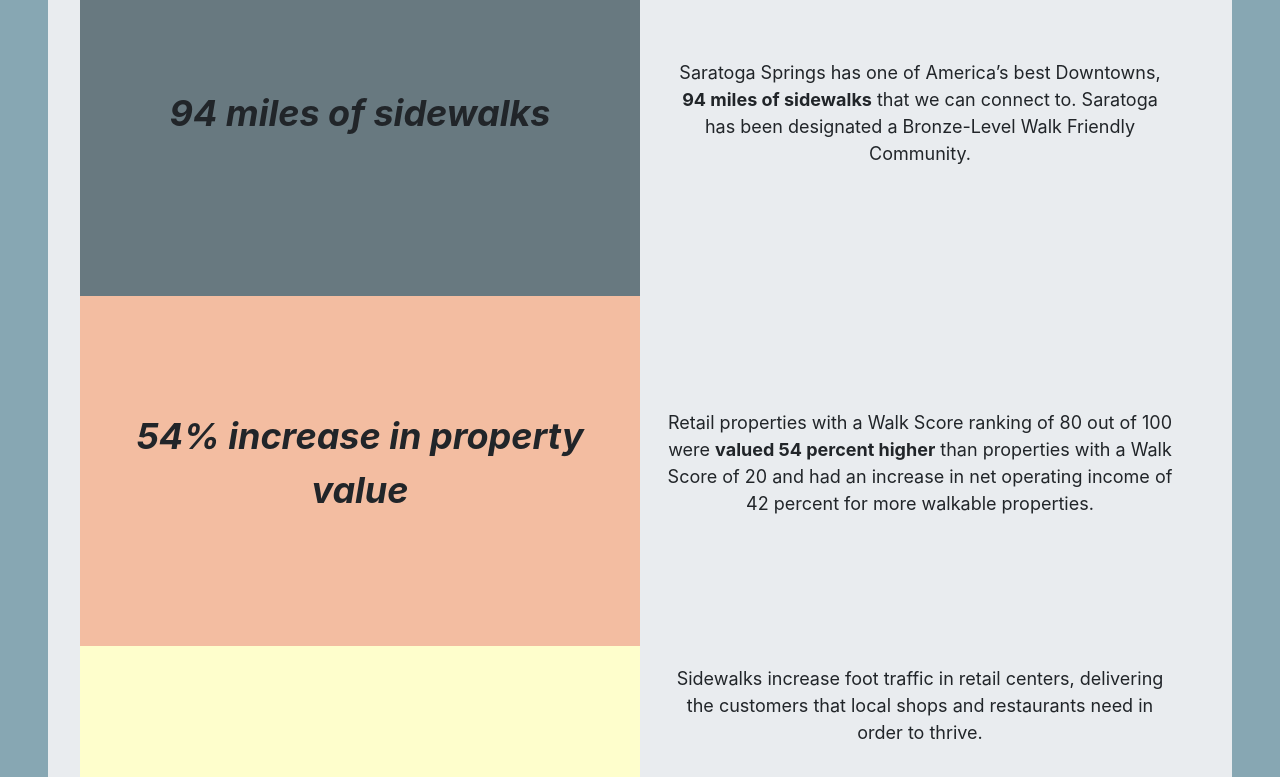
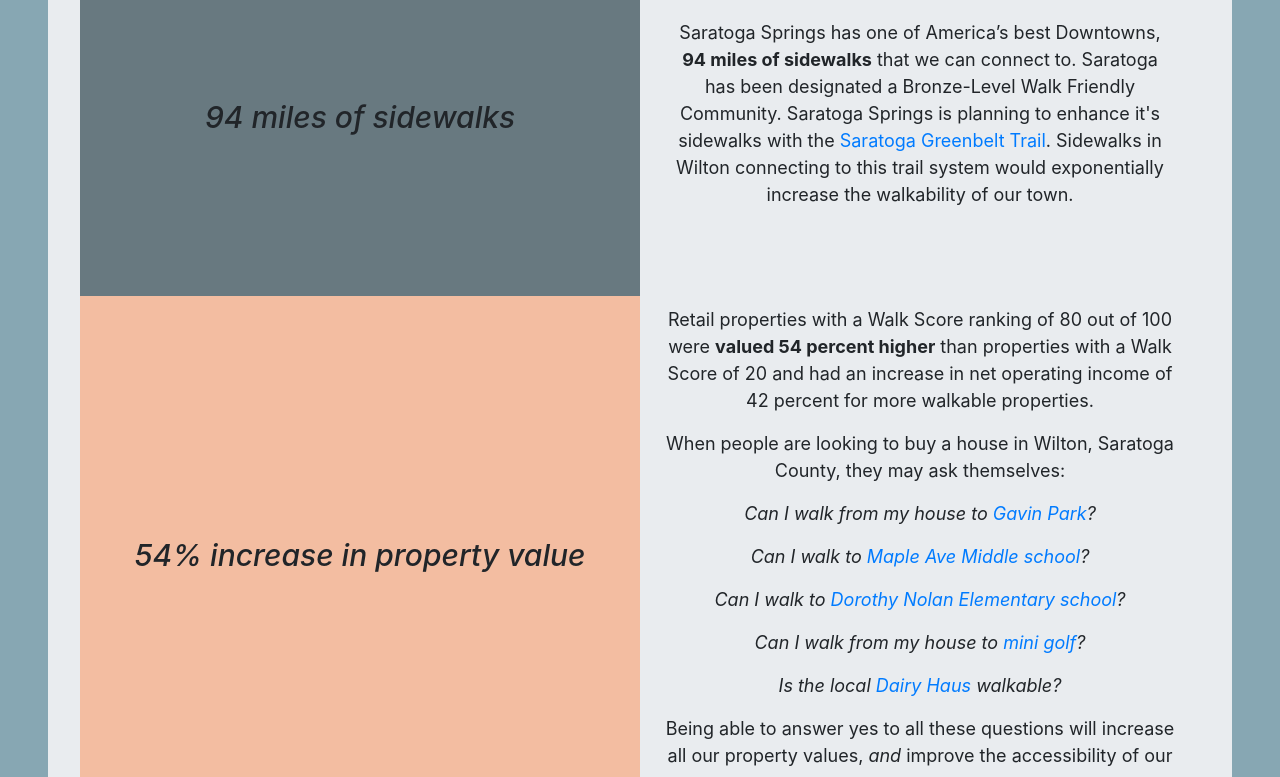
Before and after one commit to stacey-gammon/walkwiltonny, a Next.js app: page / in a window 1280 px wide. Shown: the part 840-1617 px from the top of the page. Built offline with nearby package versions, Linux system fonts and the light colour scheme.

Commit message:
add questions and links

```diff
--- a/pages/index.js
+++ b/pages/index.js
@@ -69,7 +69,7 @@ export default function Home() {
             <Row className="InfoSectionRow">
               <Col className="InfoSectionCallout" style={{ backgroundColor: '#687980' }}>
                 <div className="InfoSectionCalloutText">
-                  <p>94 miles of sidewalks</p>
+                  <h3>94 miles of sidewalks</h3>
                 </div>
               </Col>
               <Col className="InfoSectionCallout">
@@ -77,7 +77,13 @@ export default function Home() {
                   <p>
                     Saratoga Springs has one of America’s best Downtowns,{' '}
                     <b>94 miles of sidewalks</b> that we can connect to. Saratoga has been
-                    designated a Bronze-Level Walk Friendly Community.
+                    designated a Bronze-Level Walk Friendly Community. Saratoga Springs is planning
+                    to enhance it's sidewalks with the{' '}
+                    <a href="https://www.saratoga-springs.org/2425/Saratoga-Greenbelt-Trail">
+                      Saratoga Greenbelt Trail
+                    </a>
+                    . Sidewalks in Wilton connecting to this trail system would exponentially
+                    increase the walkability of our town.
                   </p>
                 </div>
               </Col>
@@ -86,7 +92,7 @@ export default function Home() {
             <Row className="InfoSectionRow">
               <Col className="InfoSectionCallout" style={{ backgroundColor: '#f3bda1' }}>
                 <div className="InfoSectionCalloutText">
-                  <p>54% increase in property value</p>
+                  <h3>54% increase in property value</h3>
                 </div>
               </Col>
               <Col className="InfoSectionCallout">
@@ -96,6 +102,50 @@ export default function Home() {
                     <b>valued 54 percent higher</b> than properties with a Walk Score of 20 and had
                     an increase in net operating income of 42 percent for more walkable properties.
                   </p>
+                  <p>
+                    When people are looking to buy a house in Wilton, Saratoga County, they may ask
+                    themselves:
+                  </p>
+                  <p>
+                    <i>
+                      Can I walk from my house to{' '}
+                      <a href="https://townofwilton.com/departments/gavin-park/">Gavin Park</a>?
+                    </i>
+                  </p>
+                  <p>
+                    <i>
+                      Can I walk to{' '}
+                      <a href="https://www.saratogaschools.org/MapleAvenue.cfm?subpage=1377009">
+                        Maple Ave Middle school
+                      </a>
+                      ?
+                    </i>
+                  </p>
+                  <p>
+                    <i>
+                      Can I walk to{' '}
+                      <a href="https://www.saratogaschools.org/DorothyNolan.cfm">
+                        Dorothy Nolan Elementary school
+                      </a>
+                      ?
+                    </i>
+                  </p>
+                  <p>
+                    <i>
+                      Can I walk from my house to{' '}
+                      <a href="https://olde-saratoga-miniature-golf.business.site">mini golf</a>?
+                    </i>
+                  </p>
+                  <p>
+                    <i>
+                      Is the local <a href="https://www.dairyhaus.com/">Dairy Haus</a> walkable?
+                    </i>
+                  </p>
+
+                  <p>
+                    Being able to answer yes to all these questions will increase all our property
+                    values, <i>and</i> improve the accessibility of our area.
+                  </p>
                 </div>
               </Col>
             </Row>
@@ -103,7 +153,7 @@ export default function Home() {
             <Row className="InfoSectionRow">
               <Col className="InfoSectionCallout" style={{ backgroundColor: '#fefecc' }}>
                 <div className="InfoSectionCalloutText">
-                  <p>local shops and restaurants</p>
+                  <h3>Local shops and restaurants</h3>
                 </div>
               </Col>
               <Col className="InfoSectionCallout">
@@ -229,7 +279,7 @@ export default function Home() {
               </li>
               <li>
                 <a href="https://www.aarp.org/livable-communities">
-                  AARP Livable Communities newsletter{' '}
+                  CARP Livable Communities newsletter{' '}
                 </a>
               </li>
             </ul>
```
